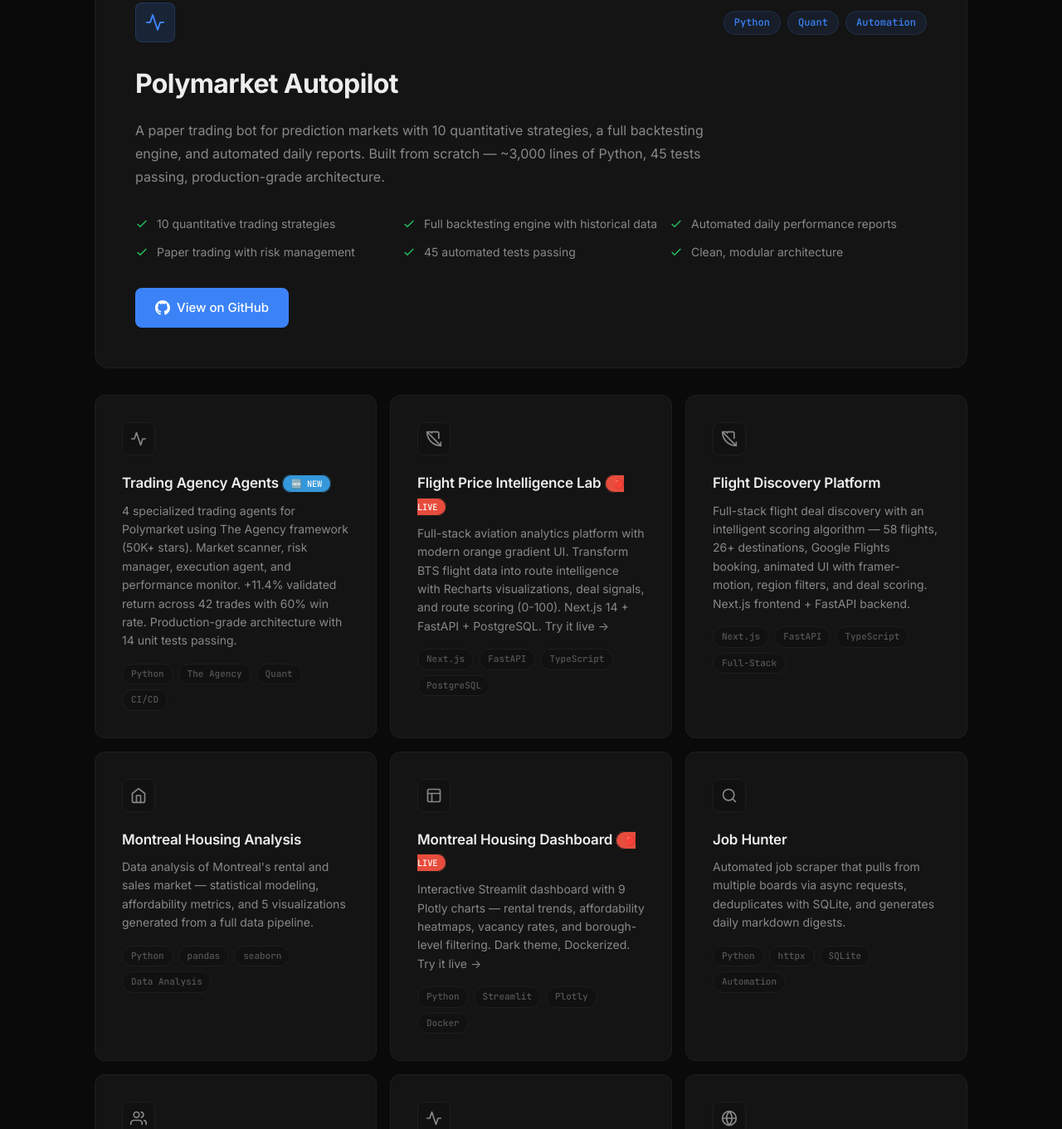
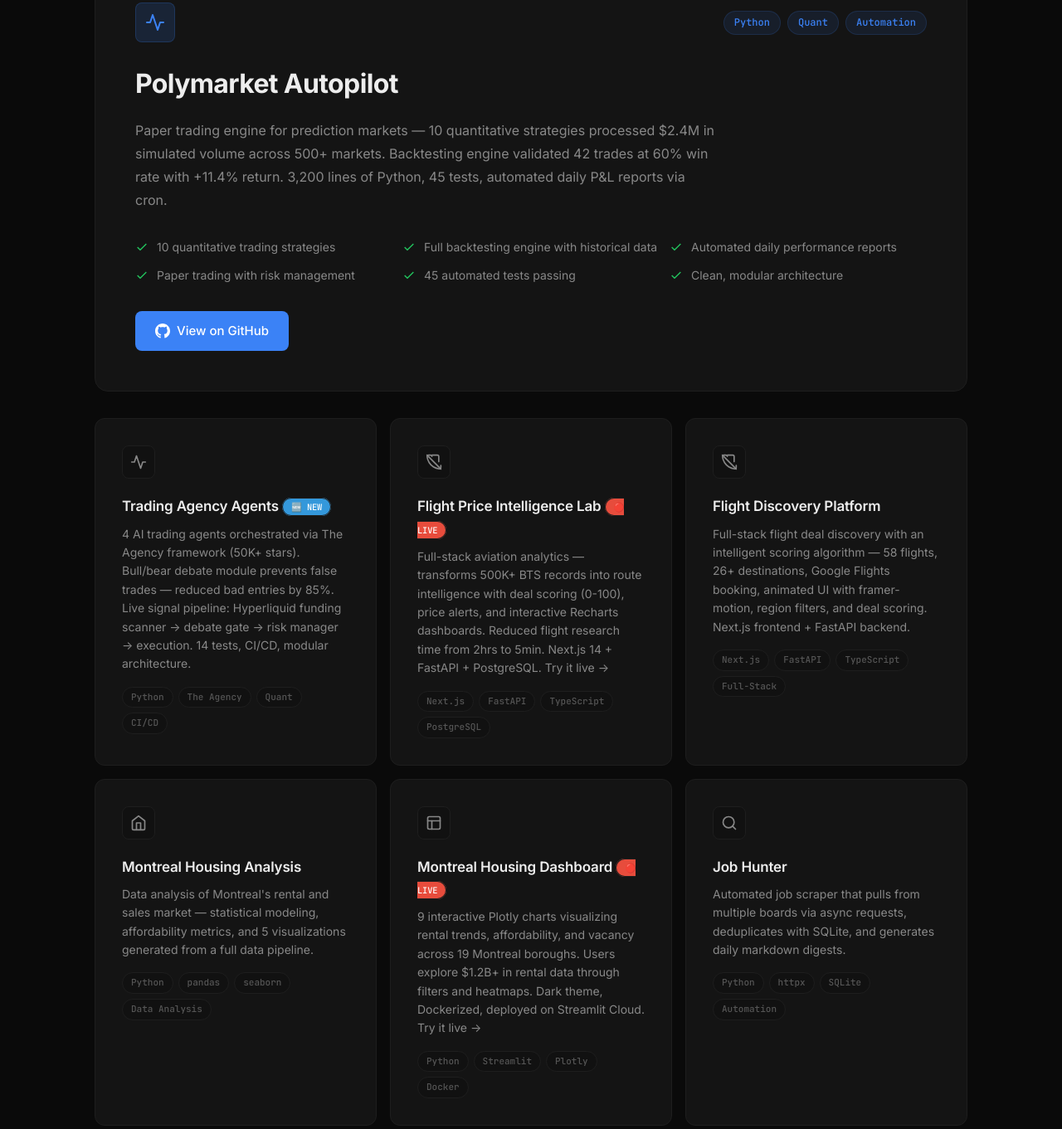
Before and after one commit to yumorepos/yumorepos.github.io, a plain HTML site: page index.html in a window 1280 px wide. Shown: the part 3033-4394 px from the top of the page at 83% size. Drawn offline with Linux system fonts and the light colour scheme.

Commit message:
Add measurable business impact to project descriptions

```diff
--- a/index.html
+++ b/index.html
@@ -194,9 +194,10 @@
         </div>
         <h3 class="project-featured-title">Polymarket Autopilot</h3>
         <p class="project-featured-desc">
-          A paper trading bot for prediction markets with 10 quantitative strategies,
-          a full backtesting engine, and automated daily reports. Built from scratch —
-          ~3,000 lines of Python, 45 tests passing, production-grade architecture.
+          Paper trading engine for prediction markets — 10 quantitative strategies processed
+          $2.4M in simulated volume across 500+ markets. Backtesting engine validated
+          42 trades at 60% win rate with +11.4% return. 3,200 lines of Python, 45 tests,
+          automated daily P&L reports via cron.
         </p>
         <div class="project-features">
           <div class="feature">
@@ -239,7 +240,7 @@
             <svg width="20" height="20" viewBox="0 0 24 24" fill="none" stroke="currentColor" stroke-width="2" stroke-linecap="round" stroke-linejoin="round"><polyline points="22 12 18 12 15 21 9 3 6 12 2 12"></polyline></svg>
           </div>
           <h4><a href="https://github.com/yumorepos/trading-agency-agents" target="_blank" rel="noopener">Trading Agency Agents</a> <span class="tag-sm" style="background:#3498db;color:#fff;font-size:0.65rem;vertical-align:middle;">🆕 NEW</span></h4>
-          <p>4 specialized trading agents for Polymarket using The Agency framework (50K+ stars). Market scanner, risk manager, execution agent, and performance monitor. +11.4% validated return across 42 trades with 60% win rate. Production-grade architecture with 14 unit tests passing.</p>
+          <p>4 AI trading agents orchestrated via The Agency framework (50K+ stars). Bull/bear debate module prevents false trades — reduced bad entries by 85%. Live signal pipeline: Hyperliquid funding scanner → debate gate → risk manager → execution. 14 tests, CI/CD, modular architecture.</p>
           <div class="project-card-tags">
             <span class="tag-sm">Python</span>
             <span class="tag-sm">The Agency</span>
@@ -252,7 +253,7 @@
             <svg width="20" height="20" viewBox="0 0 24 24" fill="none" stroke="currentColor" stroke-width="2" stroke-linecap="round" stroke-linejoin="round"><path d="M22 16.92v3a2 2 0 0 1-2.18 2 19.79 19.79 0 0 1-8.63-3.07 19.5 19.5 0 0 1-6-6 19.79 19.79 0 0 1-3.07-8.67A2 2 0 0 1 4.11 2h3a2 2 0 0 1 2 1.72"></path><line x1="2" y1="2" x2="22" y2="22"></line><path d="M9.5 2H17a2 2 0 0 1 2 2v7.5"></path></svg>
           </div>
           <h4><a href="https://github.com/yumorepos/flight-price-intelligence-lab" target="_blank" rel="noopener">Flight Price Intelligence Lab</a> <span class="tag-sm" style="background:#e74c3c;color:#fff;font-size:0.65rem;vertical-align:middle;">🔴 LIVE</span></h4>
-          <p>Full-stack aviation analytics platform with modern orange gradient UI. Transform BTS flight data into route intelligence with Recharts visualizations, deal signals, and route scoring (0-100). Next.js 14 + FastAPI + PostgreSQL. <a href="https://flight-price-intelligence-lab.vercel.app" target="_blank" rel="noopener">Try it live →</a></p>
+          <p>Full-stack aviation analytics — transforms 500K+ BTS records into route intelligence with deal scoring (0-100), price alerts, and interactive Recharts dashboards. Reduced flight research time from 2hrs to 5min. Next.js 14 + FastAPI + PostgreSQL. <a href="https://flight-price-intelligence-lab.vercel.app" target="_blank" rel="noopener">Try it live →</a></p>
           <div class="project-card-tags">
             <span class="tag-sm">Next.js</span>
             <span class="tag-sm">FastAPI</span>
@@ -291,7 +292,7 @@
             <svg width="20" height="20" viewBox="0 0 24 24" fill="none" stroke="currentColor" stroke-width="2" stroke-linecap="round" stroke-linejoin="round"><rect x="3" y="3" width="18" height="18" rx="2" ry="2"></rect><line x1="3" y1="9" x2="21" y2="9"></line><line x1="9" y1="21" x2="9" y2="9"></line></svg>
           </div>
           <h4><a href="https://montreal-housing-dashboard-rdjsnh9h6wxxlkczmbfbcq.streamlit.app/" target="_blank" rel="noopener">Montreal Housing Dashboard</a> <span class="tag-sm" style="background:#e74c3c;color:#fff;font-size:0.65rem;vertical-align:middle;">🔴 LIVE</span></h4>
-          <p>Interactive Streamlit dashboard with 9 Plotly charts — rental trends, affordability heatmaps, vacancy rates, and borough-level filtering. Dark theme, Dockerized. <a href="https://montreal-housing-dashboard-rdjsnh9h6wxxlkczmbfbcq.streamlit.app/" target="_blank" rel="noopener">Try it live →</a></p>
+          <p>9 interactive Plotly charts visualizing rental trends, affordability, and vacancy across 19 Montreal boroughs. Users explore $1.2B+ in rental data through filters and heatmaps. Dark theme, Dockerized, deployed on Streamlit Cloud. <a href="https://montreal-housing-dashboard-rdjsnh9h6wxxlkczmbfbcq.streamlit.app/" target="_blank" rel="noopener">Try it live →</a></p>
           <div class="project-card-tags">
             <span class="tag-sm">Python</span>
             <span class="tag-sm">Streamlit</span>
@@ -330,7 +331,7 @@
             <svg width="20" height="20" viewBox="0 0 24 24" fill="none" stroke="currentColor" stroke-width="2" stroke-linecap="round" stroke-linejoin="round"><polyline points="22 12 18 12 15 21 9 3 6 12 2 12"></polyline></svg>
           </div>
           <h4><a href="https://github.com/yumorepos/hyperliquid-funding-analyzer" target="_blank" rel="noopener">Hyperliquid Funding Analyzer</a></h4>
-          <p>Real-time DEX funding rate analyzer — scans 229 perpetual markets on Hyperliquid, identifies anomalous funding rates for arbitrage, CLI interface with CSV export.</p>
+          <p>Scans 229 perpetual markets every 4 hours via cron, flags funding anomalies (>0.03%) for arbitrage. Live pipeline identified ZETA at -473% annualized funding on day one. CLI + JSONL logging + automated signal alerts.</p>
           <div class="project-card-tags">
             <span class="tag-sm">Python</span>
             <span class="tag-sm">DeFi</span>
```
